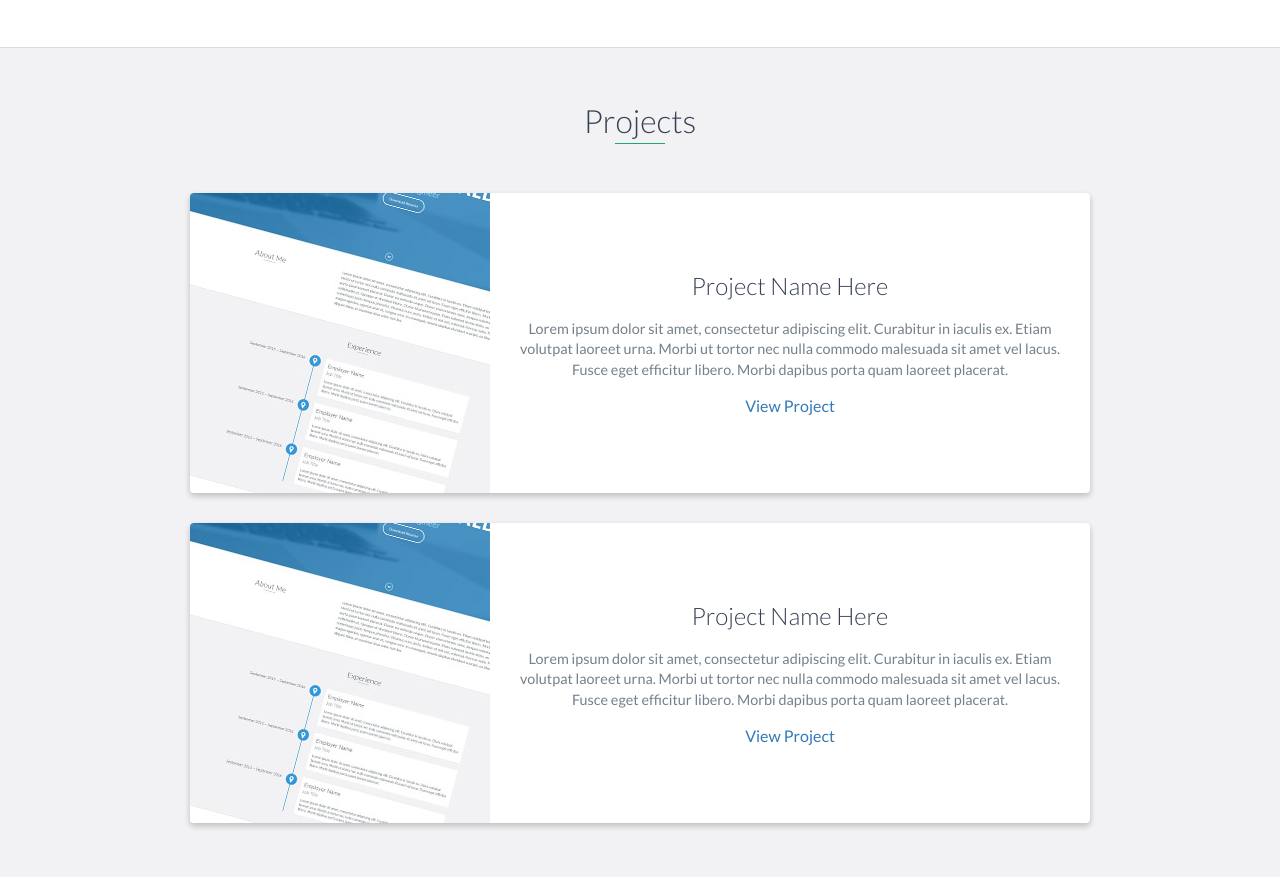
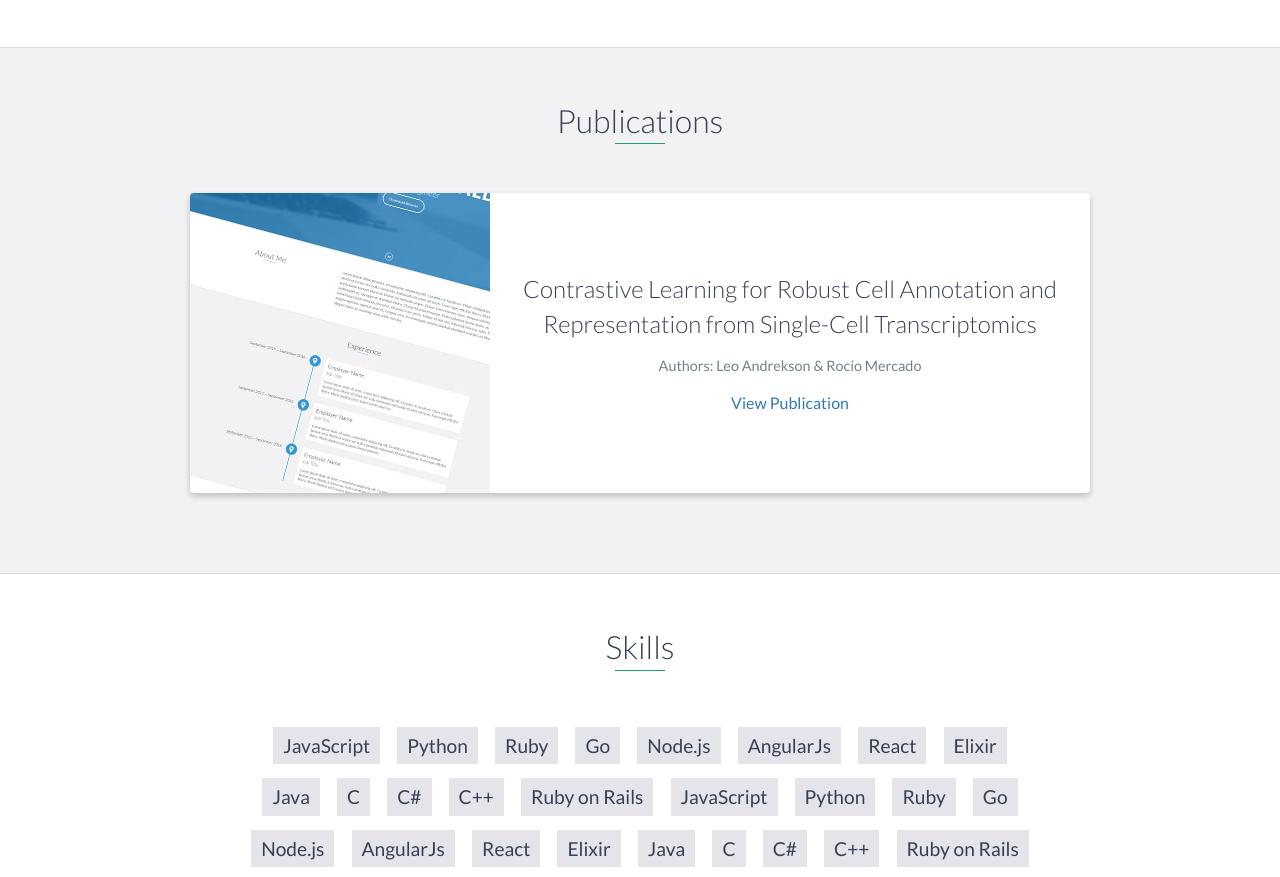
Before and after one commit to LeoAnd00/portfolio_website, a website: page index.html in a window 1280 px wide. Shown: the part 3282-4159 px from the top of the page. Drawn offline with nearby package versions, Linux system fonts and the light colour scheme.

Commit message:
Update index.html

```diff
--- a/index.html
+++ b/index.html
@@ -199,7 +199,7 @@
     <!-- End #education -->
 
     <div id="projects" class="background-alt">
-        <h2 class="heading">Projects</h2>
+        <h2 class="heading">Publications</h2>
         <div class="container">
             <div class="row">
                 <div class="project shadow-large">
@@ -208,27 +208,11 @@
                     </div>
                     <!-- End .project-image -->
                     <div class="project-info">
-                        <h3>Project Name Here</h3>
+                        <h3>Contrastive Learning for Robust Cell Annotation and Representation from Single-Cell Transcriptomics</h3>
                         <p>
-                            Lorem ipsum dolor sit amet, consectetur adipiscing elit. Curabitur in iaculis ex. Etiam volutpat laoreet urna. Morbi ut tortor nec nulla commodo malesuada sit amet vel lacus. Fusce eget efficitur libero. Morbi dapibus porta quam laoreet placerat.
+                            Authors: Leo Andrekson & Rocío Mercado
                         </p>
-                        <a href="#">View Project</a>
-                    </div>
-                    <!-- End .project-info -->
-                </div>
-                <!-- End .project -->
-
-                <div class="project shadow-large">
-                    <div class="project-image">
-                        <img src="images/project.jpg" />
-                    </div>
-                    <!-- End .project-image -->
-                    <div class="project-info">
-                        <h3>Project Name Here</h3>
-                        <p>
-                            Lorem ipsum dolor sit amet, consectetur adipiscing elit. Curabitur in iaculis ex. Etiam volutpat laoreet urna. Morbi ut tortor nec nulla commodo malesuada sit amet vel lacus. Fusce eget efficitur libero. Morbi dapibus porta quam laoreet placerat.
-                        </p>
-                        <a href="#">View Project</a>
+                        <a href="https://doi.org/10.1101/2024.06.20.599868">View Publication</a>
                     </div>
                     <!-- End .project-info -->
                 </div>
```
